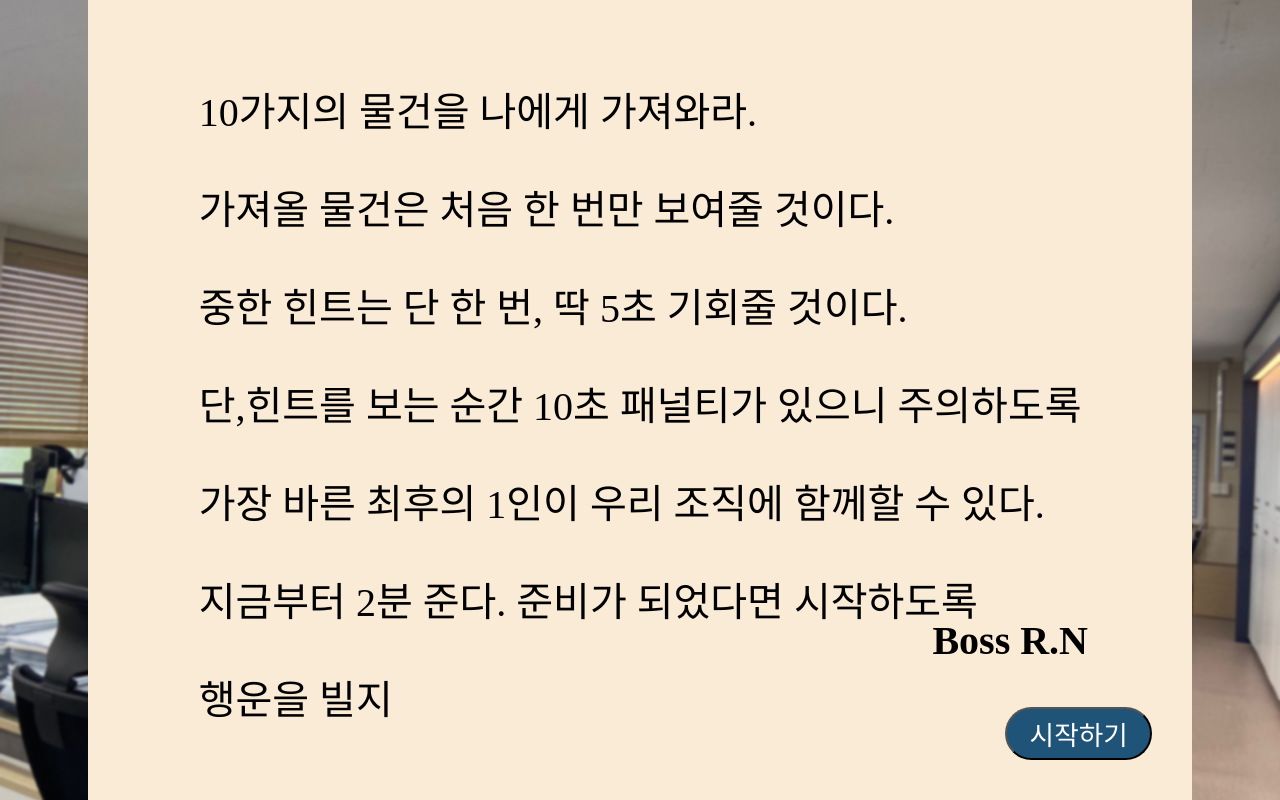
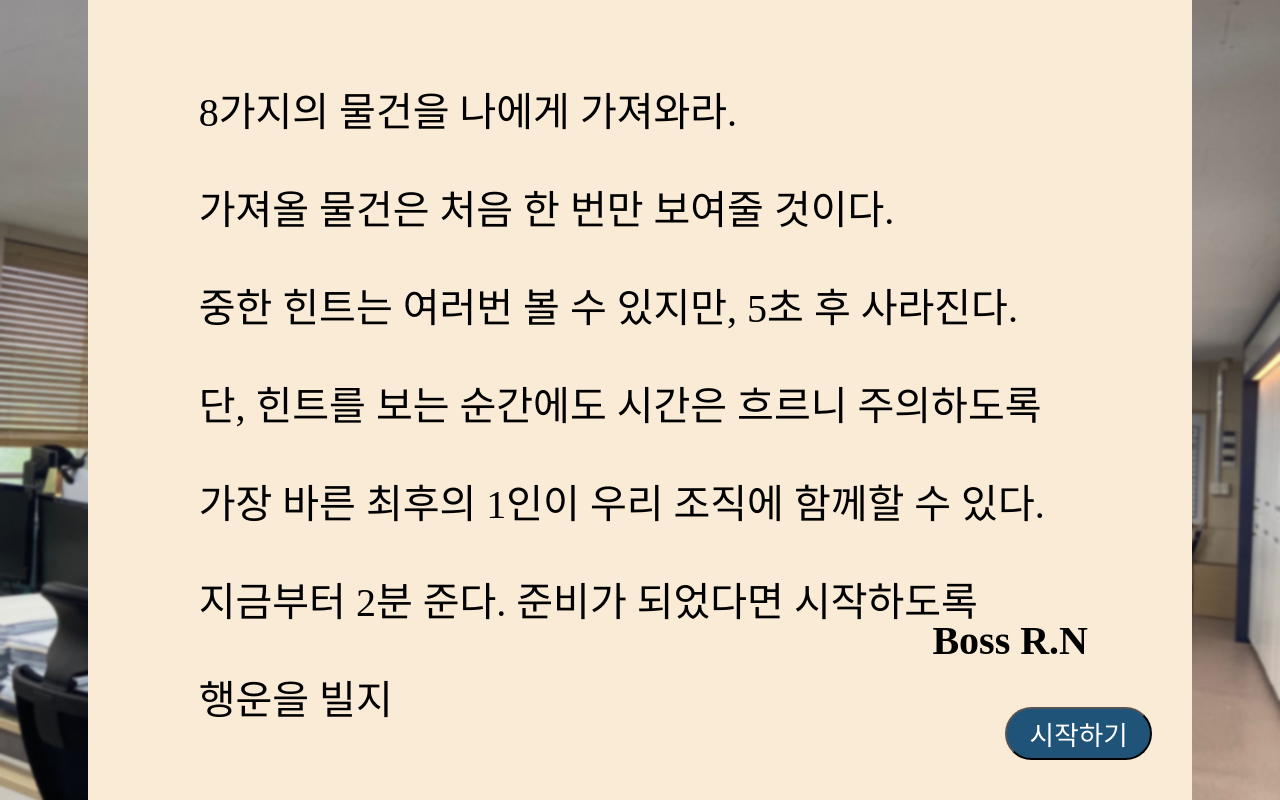
Before and after one commit to chohyeryung/Mejum_TulGi, a React (Create React App) app in the folder client/: page /how_to_use in a window 1280 px wide. Built offline with nearby package versions, Linux system fonts and the light colour scheme; a web font is replaced by a local one.

Commit message:
Fix how to use

```diff
--- a/client/src/components/HowToUsePage/HowToUsePage.js
+++ b/client/src/components/HowToUsePage/HowToUsePage.js
@@ -5,10 +5,10 @@ function HowToUsePage() {
     return (
         <main id ={"HowContainer"}>
         <div className = "box">
-          <p>10가지의 물건을 나에게 가져와라.</p>
+          <p>8가지의 물건을 나에게 가져와라.</p>
           <p>가져올 물건은 처음 한 번만 보여줄 것이다.</p>
-          <p>중한 힌트는 단 한 번, 딱 5초 기회줄 것이다.</p>
-          <p>단,힌트를 보는 순간 10초 패널티가 있으니 주의하도록</p>
+          <p>중한 힌트는 여러번 볼 수 있지만, 5초 후 사라진다.</p>
+          <p>단, 힌트를 보는 순간에도 시간은 흐르니 주의하도록</p>
           <p>가장 바른 최후의 1인이 우리 조직에 함께할 수 있다.</p>
           <p>지금부터 2분 준다. 준비가 되었다면 시작하도록</p>
           <p>행운을 빌지</p>
```
Also changed, not shown: 1 other file (tests, documents, lock files or other folders).
